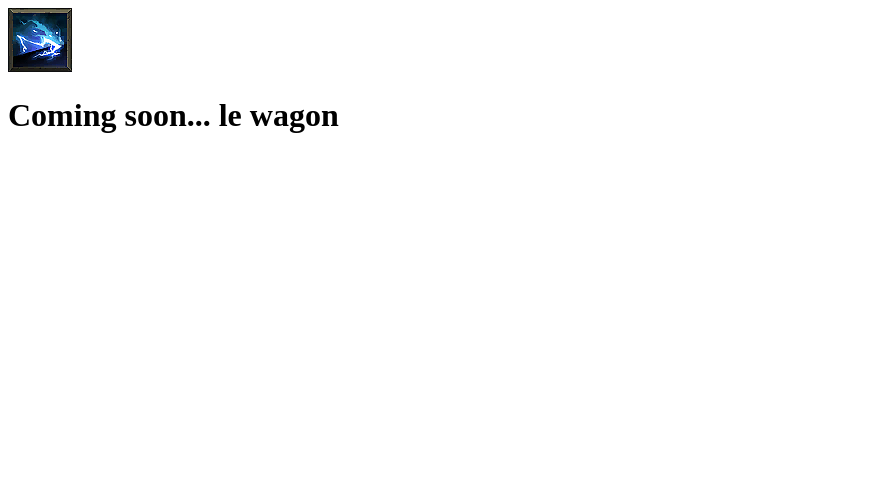
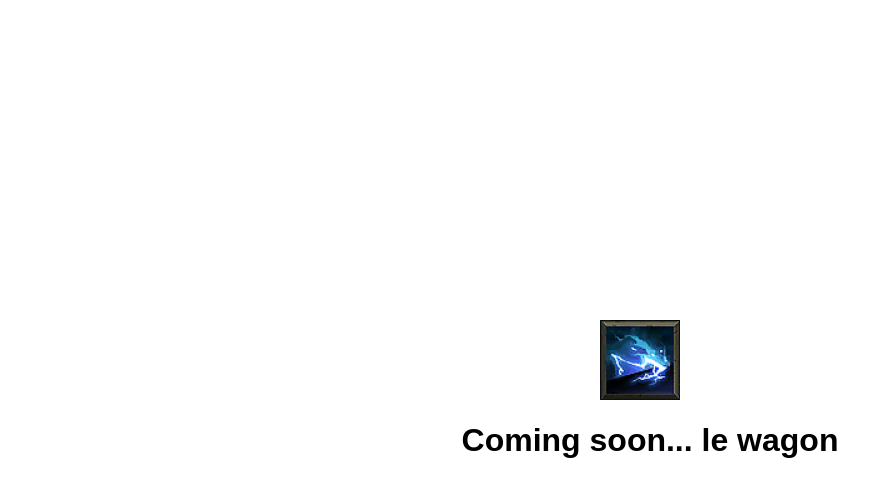
Before and after one commit to RibsterDev/git-101, a plain HTML site: page index.html in a window 1280 px wide. Shown: the whole page, without its empty margins (0-892 px from the left). Drawn offline with Linux system fonts and the light colour scheme.

Commit message:
center image and tagline

```diff
--- a/index.html
+++ b/index.html
@@ -1,10 +1,13 @@
 <!DOCTYPE html>
 <html>
 <head>
-	<title></title>
+	<link rel="stylesheet" type="text/css" href="style.css">
+	<title>Git Sprint</title>
 </head>
 <body>
-	<img src="wizard_shockpulse_large.png" alt="">
+	<div id="container">
+	<img id="logo" src="wizard_shockpulse_large.png" alt="">
 <h1>Coming soon... le wagon</h1>
+</div>
 </body>
 </html>
--- /dev/null
+++ b/style.css
@@ -0,0 +1,22 @@
+body {
+	margin: 0;
+	font-family: Arial;
+}
+
+#logo {
+	height: 80px;
+	width: 80px;
+
+}
+
+#container {
+	display: flex;
+	align-items: center;
+	justify-content: center;
+	height: 100vh;
+	flex-direction: column;
+}
+
+h1 {
+	padding-left: 20px;
+}
```
